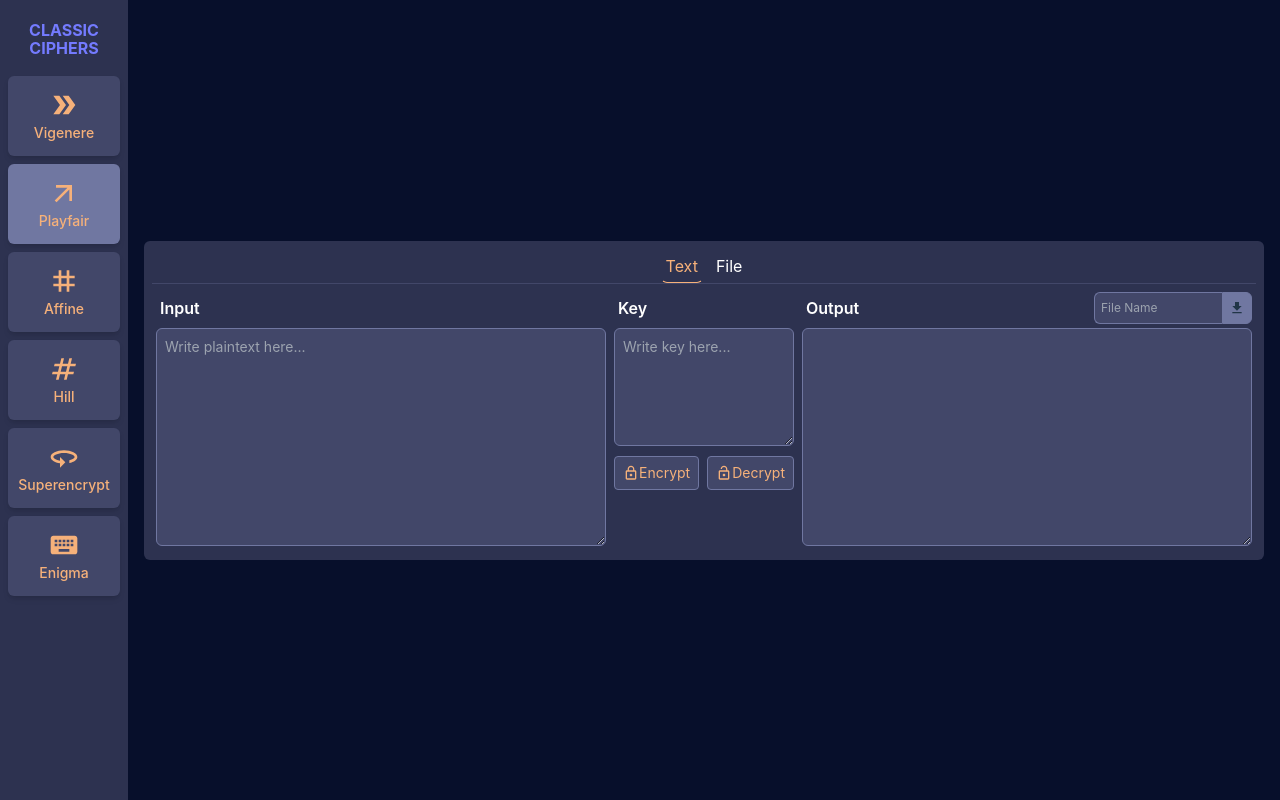
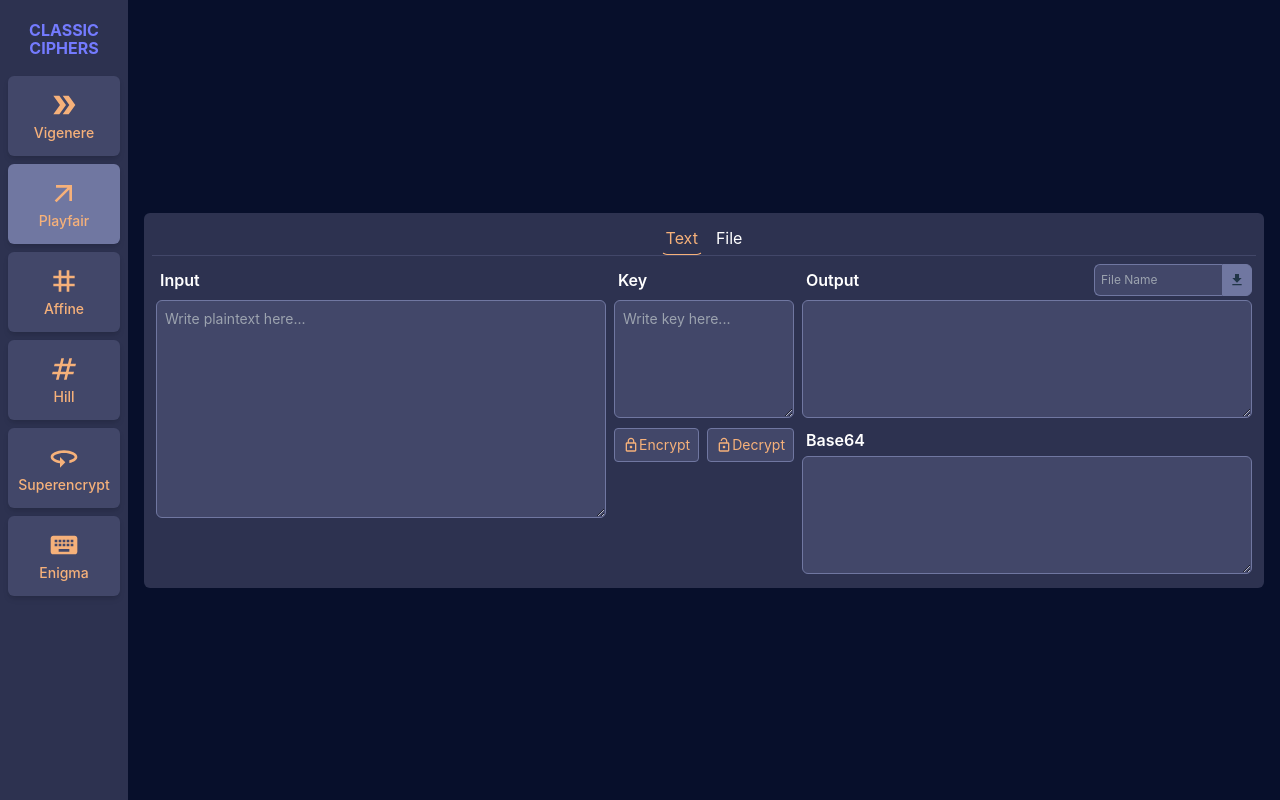
Before and after one commit to dclairvoyance/Tugas1_IF4020_Kripto, a React (Vite) app in the folder frontend/: page /playfair in a window 1280 px wide. Built offline with nearby package versions, Linux system fonts and the light colour scheme.

Commit message:
output base64

```diff
--- a/frontend/src/ciphers/Playfair.jsx
+++ b/frontend/src/ciphers/Playfair.jsx
@@ -10,7 +10,8 @@ const Playfair = () => {
   const [fileInputName, setFileInputName] = useState("");
   const [fileOutputName, setFileOutputName] = useState("");
   const [userInput, setUserInput] = useState("");
-  const [userOutput, setUserOutput] = useState(""); // base64
+  const [userOutput, setUserOutput] = useState("");
+  const [outputBase64, setOutputBase64] = useState("");
   const [fileOutput, setFileOutput] = useState(""); // 26-alphabet
 
   /* specific Playfair: key */
@@ -29,7 +30,8 @@ const Playfair = () => {
         body: JSON.stringify({ userInput, userKey }),
       });
       const data = await response.json();
-      setUserOutput(btoa(data.message));
+      setUserOutput(data.message);
+      setOutputBase64(btoa(data.message))
       setFileOutput(data.message);
     } catch (error) {
       console.error("Error: ", error);
@@ -47,7 +49,8 @@ const Playfair = () => {
         body: JSON.stringify({ userInput, userKey }),
       });
       const data = await response.json();
-      setUserOutput(btoa(data.message));
+      setUserOutput(data.message);
+      setOutputBase64(btoa(data.message))
       setFileOutput(data.message);
     } catch (error) {
       console.error("Error: ", error);
@@ -171,9 +174,19 @@ const Playfair = () => {
             <textarea
               readOnly
               id="output"
-              rows="10"
+              rows="5"
               className="w-full p-2 text-sm text-gray-400 bg-primary_2 rounded-md border border-primary_3"
               value={userOutput}
+            ></textarea>
+            <h2 className="h-8 items-center ml-1 flex text-md font-semibold text-white">
+              Base64
+            </h2>
+            <textarea
+              readOnly
+              id="output"
+              rows="5"
+              className="w-full p-2 text-sm text-gray-400 bg-primary_2 rounded-md border border-primary_3"
+              value={outputBase64}
             ></textarea>
           </div>
         </div>
```
